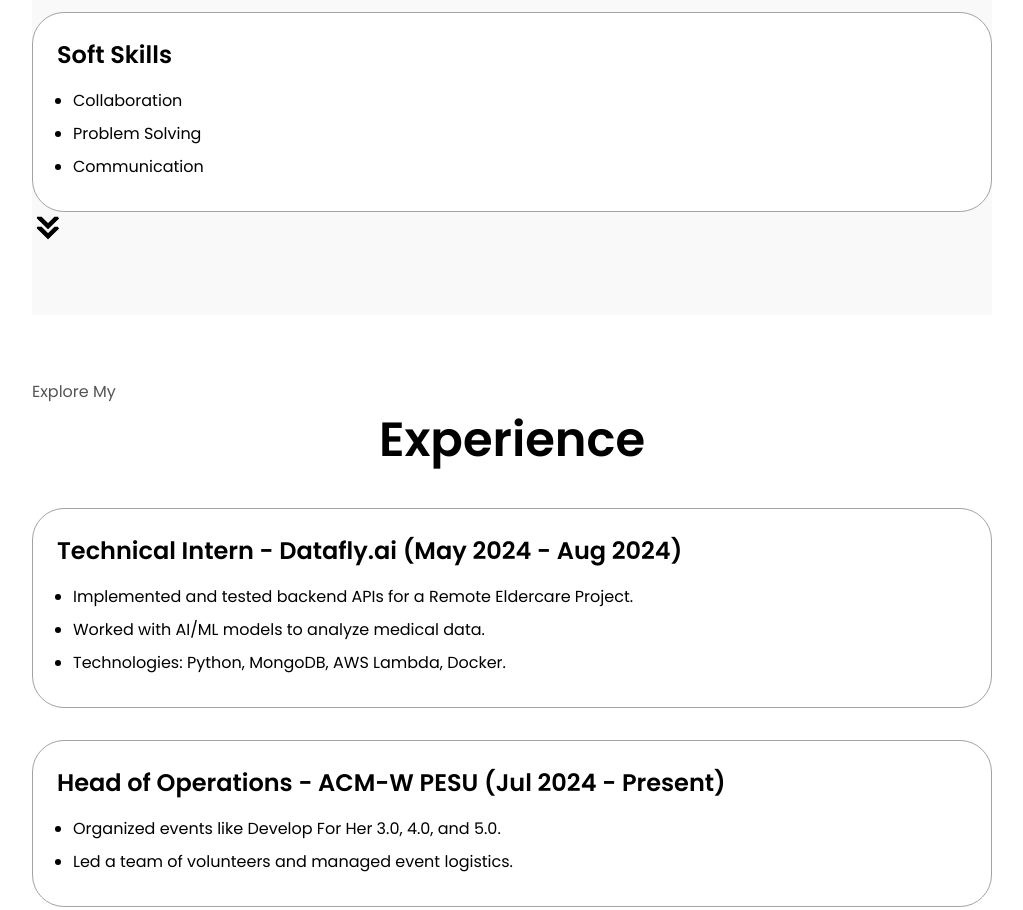
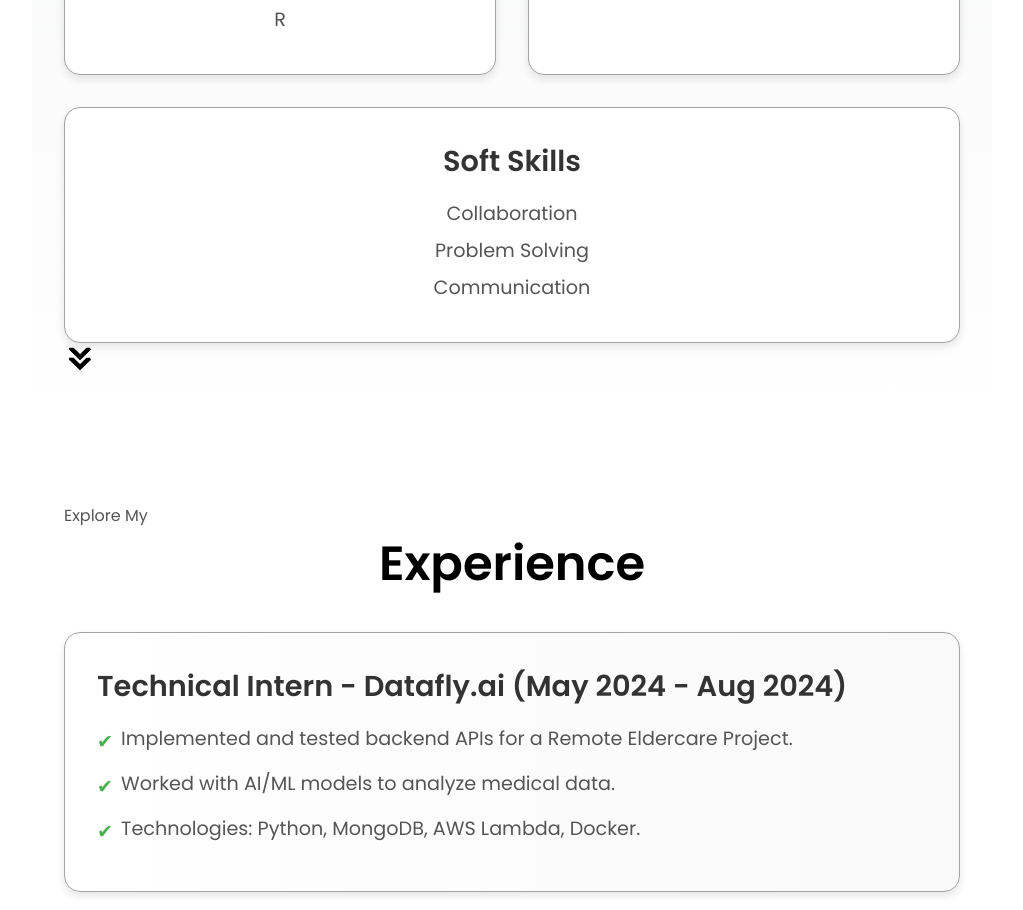
Before and after one commit to jeevana05/portfolio, a plain HTML site: page index.html in a window 1280 px wide. Shown: the part 3220-4130 px from the top of the page, without its empty margins (128-1151 px from the left). Drawn offline with Linux system fonts and the light colour scheme; a script that the page names is missing.

Commit message:
Update style.css

```diff
--- a/style.css
+++ b/style.css
@@ -134,74 +134,110 @@ section {
 /* SKILLS SECTION */
 
 #skills {
-  padding: 4rem 0;
-  background-color: #f9f9f9;
+  padding: 4rem 2rem;
+  background: linear-gradient(to bottom, #f3f4f6, #ffffff);
 }
 
 #skills .section-container {
   display: flex;
   flex-wrap: wrap;
-  justify-content: space-between;
+  justify-content: center;
   gap: 2rem;
 }
 
 #skills .details-container {
   flex: 1 1 calc(30% - 1rem);
-  background: white;
-  padding: 1.5rem;
-  border: 1px solid rgb(163, 163, 163);
-  border-radius: 2rem;
+  background: #ffffff;
+  padding: 2rem;
+  border-radius: 1rem;
+  box-shadow: 0px 4px 8px rgba(0, 0, 0, 0.1);
+  transition: transform 0.3s ease, box-shadow 0.3s ease;
+  text-align: center;
+}
+
+#skills .details-container:hover {
+  transform: translateY(-5px);
+  box-shadow: 0px 6px 12px rgba(0, 0, 0, 0.2);
 }
 
 #skills .details-container h3 {
-  font-size: 1.5rem;
+  font-size: 1.8rem;
+  color: #333333;
   margin-bottom: 1rem;
+  font-weight: 600;
 }
 
 #skills .details-container ul {
-  list-style-type: disc;
-  padding-left: 1rem;
+  list-style: none;
+  padding: 0;
 }
 
 #skills .details-container ul li {
+  font-size: 1.2rem;
   margin-bottom: 0.5rem;
-  font-size: 1rem;
+  color: #555555;
+}
+
+#skills .icon {
+  width: 2rem;
+  margin-right: 0.5rem;
+  vertical-align: middle;
 }
 
 /* EXPERIENCE SECTION */
 
 #experience {
-  padding: 4rem 0;
-  background-color: #ffffff;
+  padding: 4rem 2rem;
+  background: #ffffff;
 }
 
 #experience .section-container {
   display: flex;
   flex-direction: column;
-  gap: 2rem;
+  gap: 3rem;
 }
 
 #experience .details-container {
-  background: white;
-  padding: 1.5rem;
-  border: 1px solid rgb(163, 163, 163);
-  border-radius: 2rem;
+  background: linear-gradient(to right, #ffffff, #f9f9f9);
+  padding: 2rem;
+  border-radius: 1rem;
+  box-shadow: 0px 4px 8px rgba(0, 0, 0, 0.1);
+  transition: transform 0.3s ease, box-shadow 0.3s ease;
+}
+
+#experience .details-container:hover {
+  transform: translateY(-5px);
+  box-shadow: 0px 6px 12px rgba(0, 0, 0, 0.2);
 }
 
 #experience .details-container h3 {
-  font-size: 1.5rem;
+  font-size: 1.8rem;
+  color: #333333;
   margin-bottom: 1rem;
+  font-weight: 600;
 }
 
 #experience .details-container ul {
-  list-style-type: disc;
-  padding-left: 1rem;
+  list-style: none;
+  padding-left: 1.5rem;
 }
 
 #experience .details-container ul li {
-  margin-bottom: 0.5rem;
-  font-size: 1rem;
+  position: relative;
+  font-size: 1.2rem;
+  margin-bottom: 1rem;
+  color: #555555;
 }
+
+#experience .details-container ul li::before {
+  content: '✔';
+  color: #4caf50;
+  font-size: 1.2rem;
+  position: absolute;
+  left: -1.5rem;
+  top: 0.2rem;
+}
+
 
 /* GENERAL SPACING AND ALIGNMENT */
 
```
